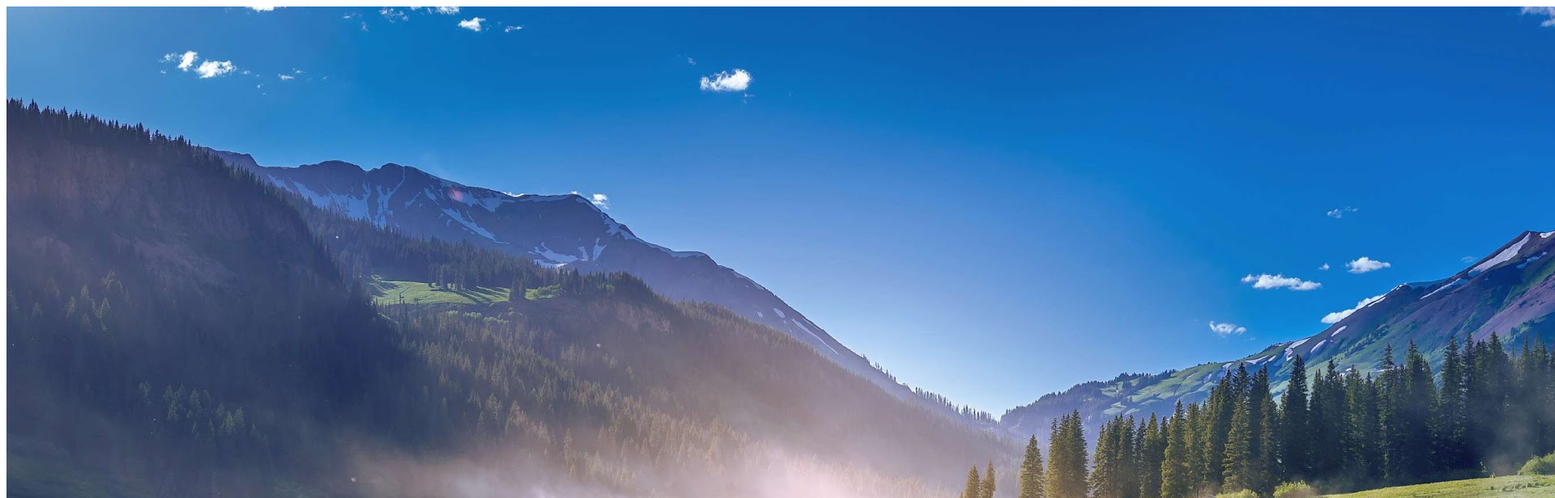
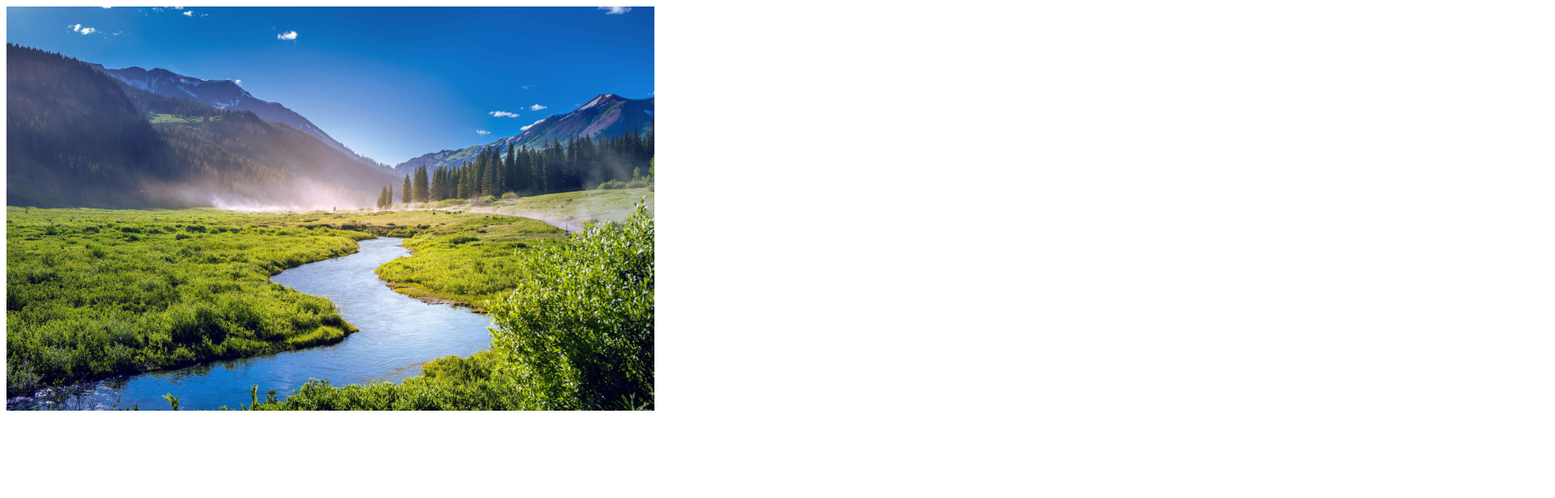
Before and after one commit to JoaoEduardoFLins/projeto_web5, a plain HTML site: page index.html in a window 1280 px wide. Shown: the top 616 px of the page at 81% size, 1920 px wide, since content can reach past the window. Drawn offline with Linux system fonts and the light colour scheme.

Commit message:
site com imagem

```diff
--- a/index.html
+++ b/index.html
@@ -7,6 +7,6 @@
     <title>Document</title>
 </head>
 <body>
-    <img src="imagem.jpg">
+    <img src="imagem.jpg" height="500">
 </body>
 </html>
```
